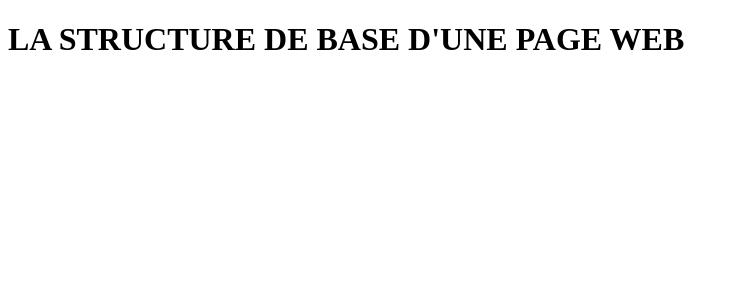
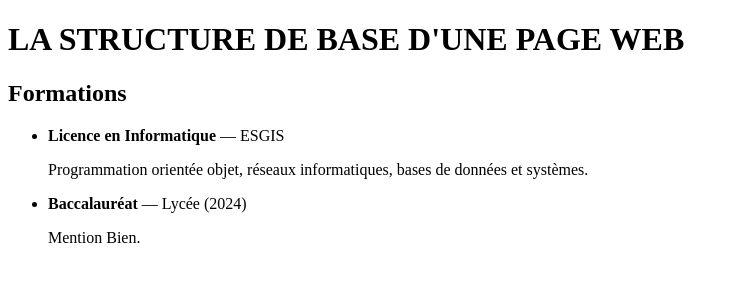
Before and after one commit to alessiaassogba1-hue/mon-cv, a plain HTML site: page index.html in a window 1280 px wide. Shown: the whole page, without its empty margins (0-739 px from the left). Drawn offline with Linux system fonts and the light colour scheme.

Commit message:
mise en place de la section formations

```diff
--- a/index.html
+++ b/index.html
@@ -8,5 +8,18 @@
 </head>
 <body>
     <h1>LA STRUCTURE DE BASE D'UNE PAGE WEB</h1>
+    <section id="formations">
+    <h2>Formations</h2>
+    <ul>
+        <li>
+            <strong>Licence en Informatique</strong> — ESGIS
+            <p>Programmation orientée objet, réseaux informatiques, bases de données et systèmes.</p>
+        </li>
+        <li>
+            <strong>Baccalauréat</strong> — Lycée (2024)
+            <p>Mention Bien.</p>
+        </li>
+    </ul>
+</section>
 </body>
 </html>
```
